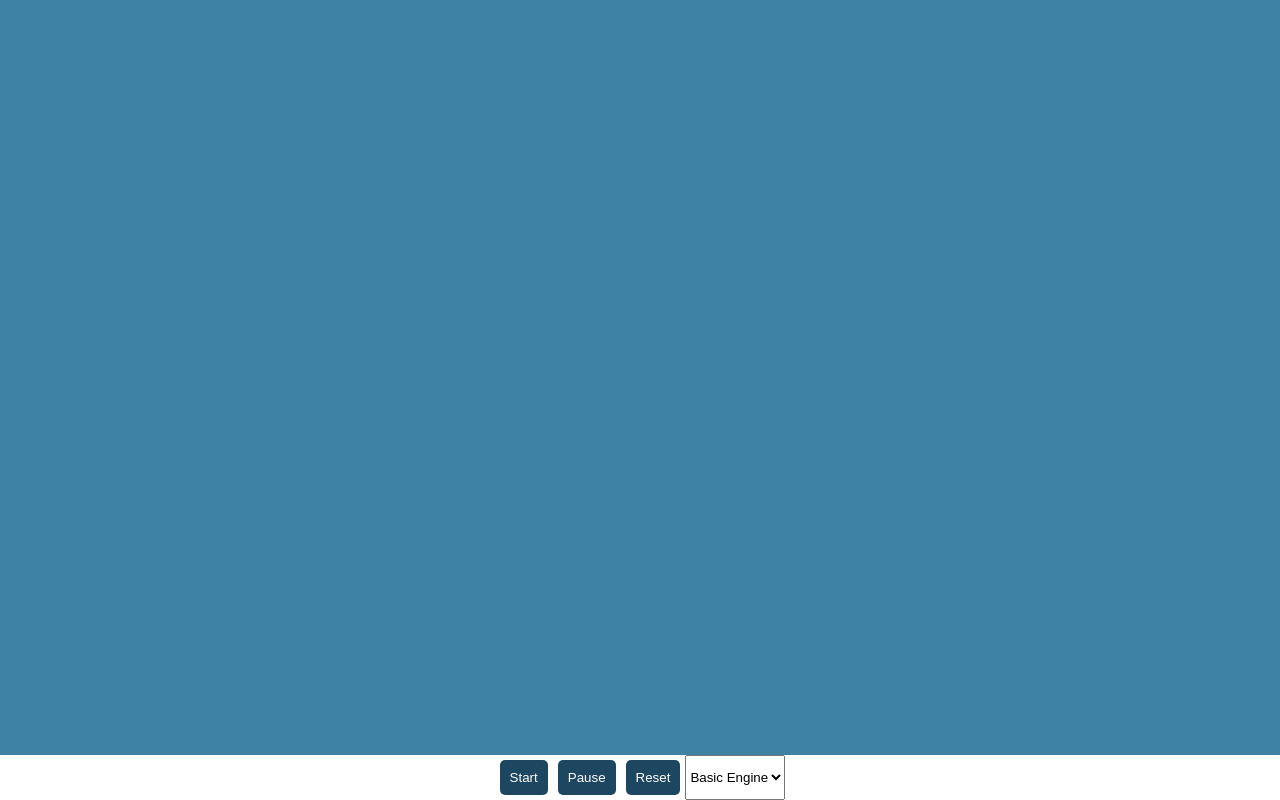
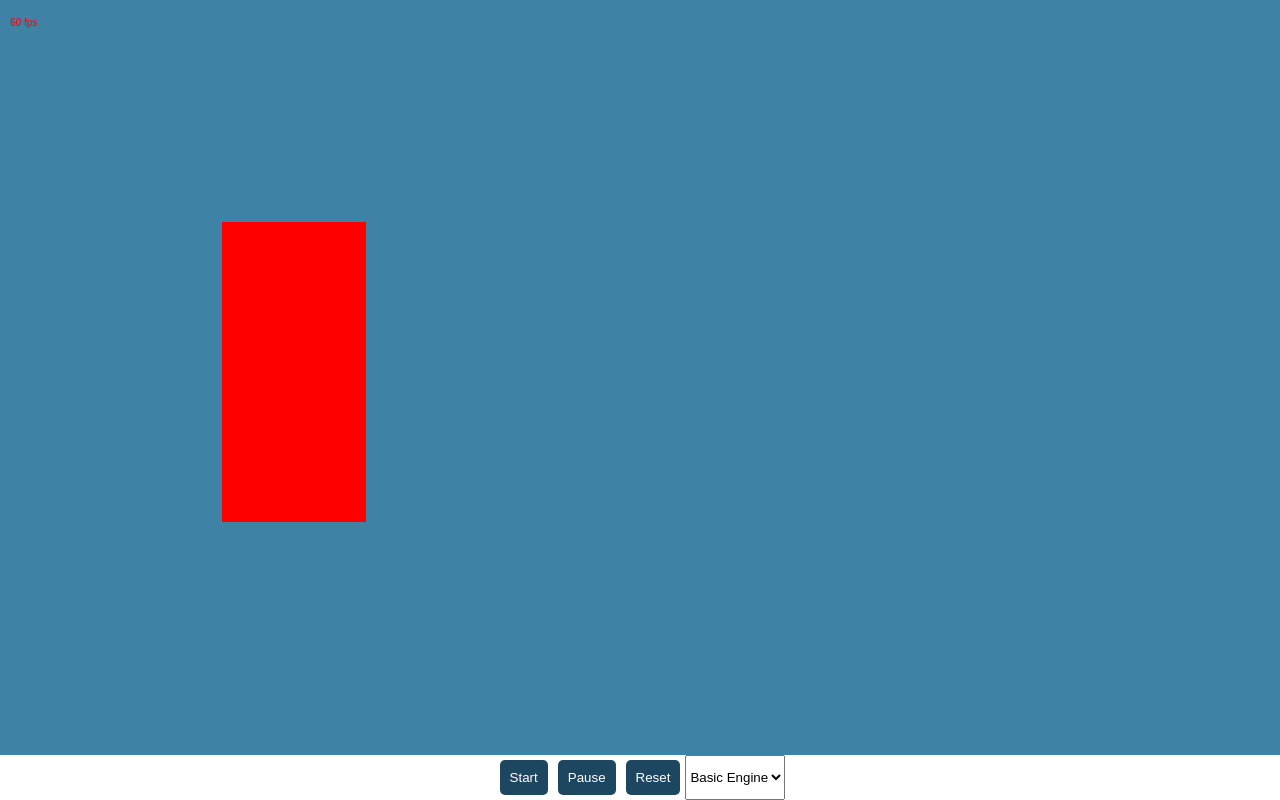
Before and after one commit to MemoS77/open-evolution-simulator, a website built with Parcel: page src/index.html in a window 1280 px wide. Built offline with nearby package versions, Linux system fonts and the light colour scheme.

Commit message:
feat: canvas, engine skeleton, fps

```diff
--- a/package.json
+++ b/package.json
@@ -7,7 +7,8 @@
         "start": "npx parcel --open",
         "build": "npx parcel build ",
         "test": "jest",
-        "lint": "npx eslint src/**/*.ts --fix",
+        "lint": "npx eslint src/**/*.ts",
+        "fix": "npx eslint src/**/*.ts --fix",
         "prepare": "husky install",
         "check": "npx lint-staged"
     },
--- a/src/code/evolution-app.ts
+++ b/src/code/evolution-app.ts
@@ -1,12 +1,68 @@
+import Point from "./types/point"
+import {drawFPS} from "./funcs/fps"
+
 export default class EvolutionApp {
+    private canvas: HTMLCanvasElement
+    private ctx: CanvasRenderingContext2D
+    private viewSize: Point | undefined
+    private readonly cont: HTMLDivElement
+
+
+
     constructor() {
         console.info("OES App Started")
+        this.cont = document.getElementById("oes-canvas-cont") as HTMLDivElement
+        if (!this.cont) {
+            this.cont = document.createElement("div")
+            this.cont.id = "oes-canvas-cont"
+            document.body.appendChild(this.cont)
+        }
+        this.canvas = document.createElement("canvas")
+        this.canvas.id = "oes-canvas"
+        this.ctx = this.canvas.getContext("2d")!
+        this.initViewSize()
+        this.cont!.appendChild(this.canvas)
+        this.bindEvents()
+        setTimeout(()=>this.loop())
     }
 
-    init() {
-        const a = 5
-        console.info("OES init", a)
+    private bindEvents() {
+        window.addEventListener("resize", () =>     this.onResize())
+    }
+
+    private onResize() {
+        this.initViewSize()
     }
 
 
+    private initViewSize(): void {
+        this.viewSize = { x: this.cont.clientWidth, y: this.cont.clientHeight }
+        this.canvas.width = this.viewSize.x
+        this.canvas.height = this.viewSize.y
+    }
+
+
+    loop() {
+        this.ctx.clearRect(0, 0, this.canvas.width, this.canvas.height)
+        this.ctx.fillStyle = "red"
+        this.ctx.fillRect(222, 222, 300*Math.random(), 300)
+        drawFPS(this.ctx)
+        requestAnimationFrame(() => this.loop())
+    }
+
+    start() {
+        console.log("Start")
+        //this.engine?.start()
+    }
+
+    pause() {
+        console.log("Pause")
+    }
+
+    stop() {
+        console.log("Stop")
+    }
+
+
+
 }
--- /dev/null
+++ b/src/code/funcs/fps.ts
@@ -0,0 +1,17 @@
+let lastPerfomance = performance.now()
+
+export function getFPS() {
+    const now = performance.now()
+    const d= (now - lastPerfomance)
+    if (d) {
+        const fps = Math.round(1000 / (now - lastPerfomance))
+        lastPerfomance = now
+        return fps
+    }
+    return 60
+}
+
+
+export function drawFPS(ctx: CanvasRenderingContext2D) {
+    ctx.fillText(getFPS() + " fps", 10, 26)
+}
--- a/src/code/index.ts
+++ b/src/code/index.ts
@@ -1,5 +1,4 @@
 import EvolutionApp from "./evolution-app"
 
 const app = new EvolutionApp()
-
-app.init()
+app.start()
--- /dev/null
+++ b/src/code/types/point.ts
@@ -0,0 +1,4 @@
+export default interface Point {
+    x: number,
+    y: number
+}
--- a/src/index.html
+++ b/src/index.html
@@ -10,7 +10,8 @@
 </head>
 <body>
 <div id="root">
-    <div id="canvas-cont"></div>
+    <div id="oes-canvas-cont">
+    </div>
     <div id="controls-cont"><button>Start</button><button>Pause</button><button>Reset</button>
         <select>
             <option>Basic Engine</option>
--- a/src/style.scss
+++ b/src/style.scss
@@ -11,7 +11,7 @@
     justify-content: center;
     height: 100vh;
 
-    #canvas-cont {
+    #oes-canvas-cont {
         background-color: rgba(62, 131, 166);
         width: 100%;
         display: flex;
```
Also changed, not shown: src/code/engines/engine.ts (added, +63 -0 lines), src/code/enums/engine-state.ts (added, +9 -0 lines), README.md.
